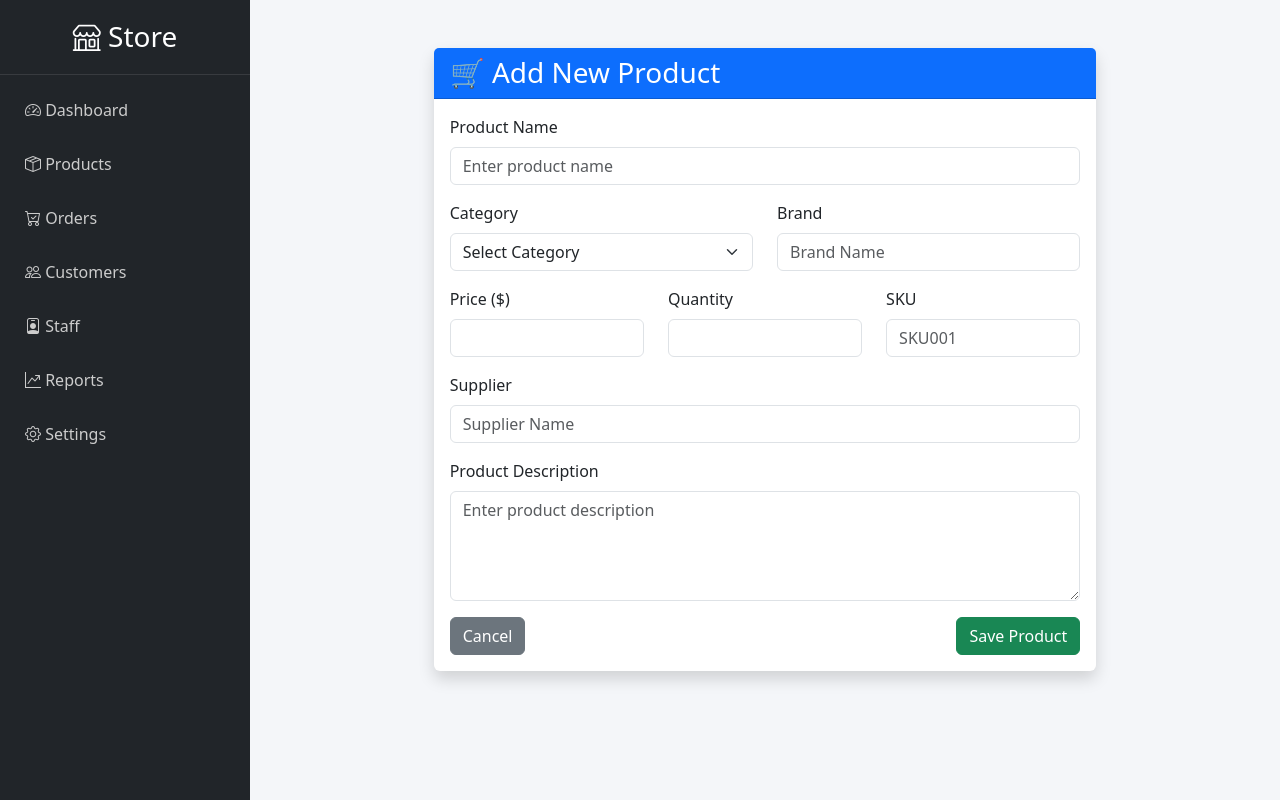
After one commit to kyntiewboklang/Retail-Management-System, a Flask app: page /add_product in a window 1280 px wide. The commit adds this page. Run offline with Flask 3, Linux system fonts and the light colour scheme.

Commit message:
new update

```diff
--- a/app.py
+++ b/app.py
@@ -5,6 +5,10 @@ app = Flask(__name__)
 @app.route("/")
 def home():
     return render_template("dashboard.html")
+
+@app.route("/add_product")
+def add_product():
+    return render_template("add_product.html")
 
 @app.route("/new-orders")
 def new_orders():
--- /dev/null
+++ b/templates/add_product.html
@@ -0,0 +1,128 @@
+{% extends "base.html" %}
+{% block content %}
+
+<div class="container py-5">
+    <div class="row justify-content-center">
+        <div class="col-lg-8">
+
+            <div class="card shadow border-0">
+                <div class="card-header bg-primary text-white">
+                    <h3 class="mb-0">🛒 Add New Product</h3>
+                </div>
+
+                <div class="card-body">
+
+                    <form action="/add-product" method="POST">
+
+                        <div class="mb-3">
+                            <label for="product_name" class="form-label">Product Name</label>
+                            <input
+                                type="text"
+                                class="form-control"
+                                id="product_name"
+                                name="product_name"
+                                placeholder="Enter product name"
+                                required>
+                        </div>
+
+                        <div class="row">
+
+                            <div class="col-md-6 mb-3">
+                                <label for="category" class="form-label">Category</label>
+                                <select class="form-select" id="category" name="category" required>
+                                    <option selected disabled>Select Category</option>
+                                    <option>Electronics</option>
+                                    <option>Groceries</option>
+                                    <option>Clothing</option>
+                                    <option>Home & Kitchen</option>
+                                    <option>Beauty</option>
+                                    <option>Sports</option>
+                                </select>
+                            </div>
+
+                            <div class="col-md-6 mb-3">
+                                <label for="brand" class="form-label">Brand</label>
+                                <input
+                                    type="text"
+                                    class="form-control"
+                                    id="brand"
+                                    name="brand"
+                                    placeholder="Brand Name">
+                            </div>
+
+                        </div>
+
+                        <div class="row">
+
+                            <div class="col-md-4 mb-3">
+                                <label for="price" class="form-label">Price ($)</label>
+                                <input
+                                    type="number"
+                                    step="0.01"
+                                    class="form-control"
+                                    id="price"
+                                    name="price"
+                                    required>
+                            </div>
+
+                            <div class="col-md-4 mb-3">
+                                <label for="quantity" class="form-label">Quantity</label>
+                                <input
+                                    type="number"
+                                    class="form-control"
+                                    id="quantity"
+                                    name="quantity"
+                                    required>
+                            </div>
+
+                            <div class="col-md-4 mb-3">
+                                <label for="sku" class="form-label">SKU</label>
+                                <input
+                                    type="text"
+                                    class="form-control"
+                                    id="sku"
+                                    name="sku"
+                                    placeholder="SKU001">
+                            </div>
+
+                        </div>
+
+                        <div class="mb-3">
+                            <label for="supplier" class="form-label">Supplier</label>
+                            <input
+                                type="text"
+                                class="form-control"
+                                id="supplier"
+                                name="supplier"
+                                placeholder="Supplier Name">
+                        </div>
+
+                        <div class="mb-3">
+                            <label for="description" class="form-label">Product Description</label>
+                            <textarea
+                                class="form-control"
+                                id="description"
+                                name="description"
+                                rows="4"
+                                placeholder="Enter product description"></textarea>
+                        </div>
+
+                        <div class="d-flex justify-content-between">
+                            <a href="/products" class="btn btn-secondary">
+                                Cancel
+                            </a>
+
+                            <button type="submit" class="btn btn-success">
+                                Save Product
+                            </button>
+                        </div>
+
+                    </form>
+
+                </div>
+            </div>
+
+        </div>
+    </div>
+</div>
+{% endblock %}
--- a/templates/base.html
+++ b/templates/base.html
@@ -18,7 +18,7 @@
     <h3><i class="bi bi-shop"></i> Store</h3>
 
     <a href="/"><i class="bi bi-speedometer2"></i> Dashboard</a>
-    <a href="#"><i class="bi bi-box-seam"></i> Products</a>
+    <a href="/add_product"><i class="bi bi-box-seam"></i> Products</a>
     <a href="#"><i class="bi bi-cart-check"></i> Orders</a>
     <!-- <a href="#"><i class="bi bi-upc-scan"></i> Barcode Scanner</a> -->
     <a href="#"><i class="bi bi-people"></i> Customers</a>
--- a/templates/dashboard.html
+++ b/templates/dashboard.html
@@ -53,7 +53,7 @@
 
 <div>
 
-<h6>Orders Today</h6>
+<h6>Items Sold Today</h6>
 <h3>56</h3>
 
 </div>
@@ -186,7 +186,7 @@
     <i class="bi bi-cart-plus fs-3"></i>Add Order
 </a>
 
-<a class="btn btn-success quick-btn">
+<a href="/add_product" class="btn btn-success quick-btn">
 <i class="bi bi-box-seam fs-3"></i>Add Product
 </a>
 
```
